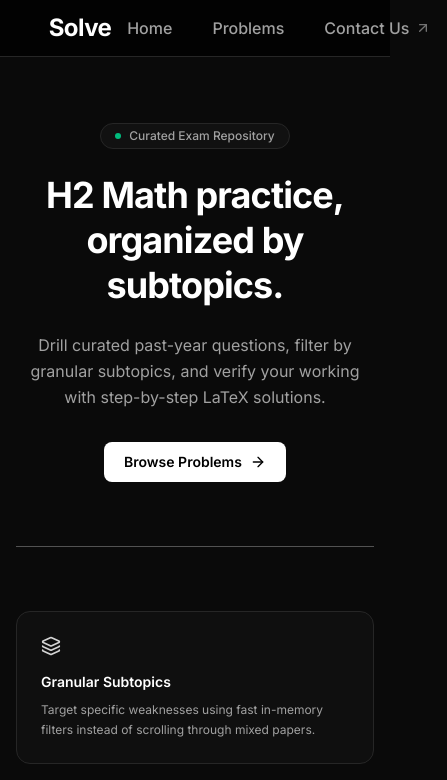
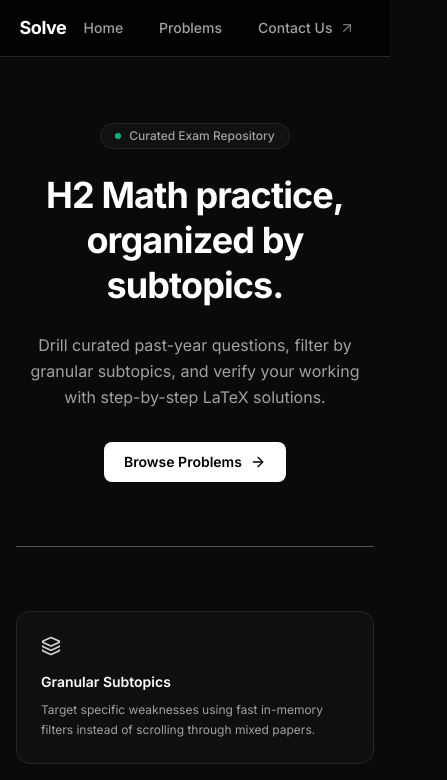
Before and after one commit to FlyingDonkeys/Solve, a Next.js app: page / in a window 390 px wide. Shown: the top 780 px of the page, 447 px wide, since content can reach past the window. Built offline with nearby package versions, Linux system fonts and the light colour scheme.

Commit message:
improve mobile mainnav layout

```diff
--- a/components/Navbar.tsx
+++ b/components/Navbar.tsx
@@ -25,19 +25,18 @@ export function Navbar() {
   return (
     <header className="sticky top-0 z-50 w-full border-b border-neutral-800 bg-black/75 backdrop-blur-md">
       {/* Aligns with your page content width */}
-      <div className="w-3/4 mx-auto flex h-14 items-center justify-between">
-
+      <div className="flex mx-[5vw] h-14 items-center justify-between">
         {/* Brand */}
         <Link
           href="/"
-          className="text-2xl font-bold tracking-tight text-white hover:text-neutral-300 transition-colors"
+          className="text-lg md:text-2xl font-bold tracking-tight text-white hover:text-neutral-300 transition-colors"
         >
           Solve
         </Link>
 
         {/* Navigation Items */}
         <NavigationMenu>
-          <NavigationMenuList className="flex gap-2">
+          <NavigationMenuList className="flex gap-1">
             {
               navigationMenuInfo.map((item, index) => {
                 const isExternal = item.external || item.href.startsWith("http");
@@ -51,7 +50,7 @@ export function Navbar() {
                       target={isExternal ? "_blank" : undefined}
                       rel={isExternal ? "noopener noreferrer" : undefined}
                       aria-label={isExternal ? `${item.text} (opens in a new tab)` : undefined}
-                      className={`${navigationMenuTriggerStyle()} text-base bg-transparent text-neutral-400 hover:bg-neutral-800 hover:text-white focus:bg-neutral-900 focus:text-white data-[active]:text-white`}
+                      className={`${navigationMenuTriggerStyle()} text-sm md:text-base bg-transparent text-neutral-400 hover:bg-neutral-800 hover:text-white focus:bg-neutral-900 focus:text-white data-[active]:text-white`}
                     >
                       {item.text}
                       {isExternal && <ArrowUpRight className="h-4 w-4 shrink-0 text-neutral-500" />}
```
